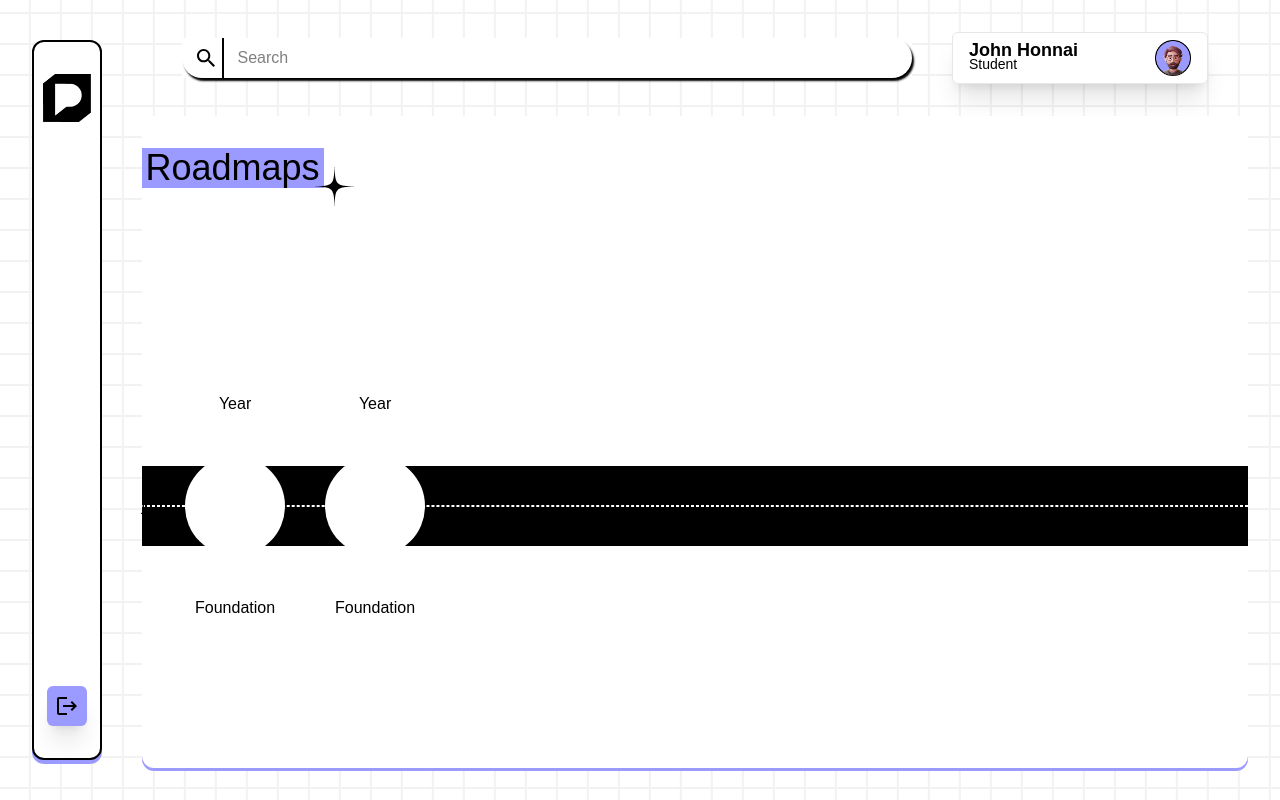
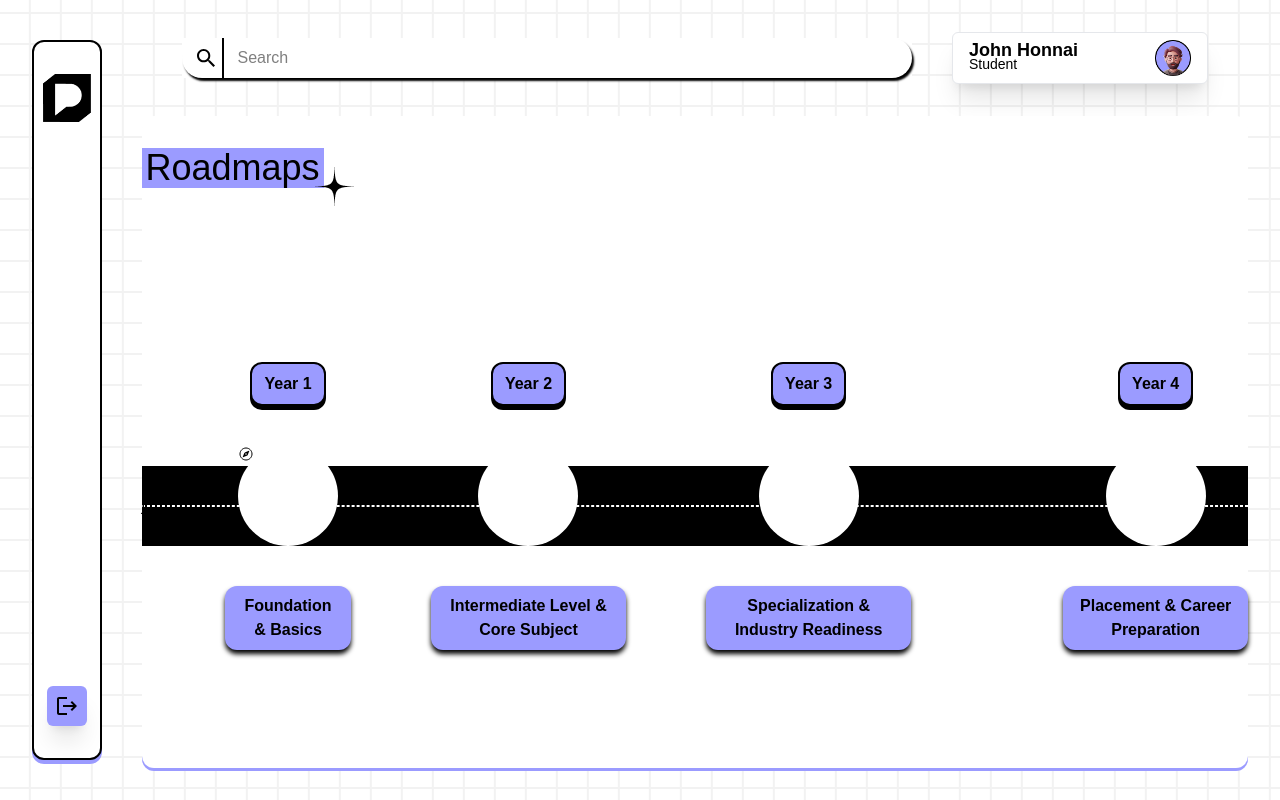
Before and after one commit to GLITCH-hash01/Placement-Resource-Portal, a React (Vite) app: page /student/roadmaps in a window 1280 px wide. Built offline with nearby package versions, Linux system fonts and the light colour scheme.

Commit message:
Roadmap added

```diff
--- a/src/pages/Students/Roadmaps/Roadmaps.jsx
+++ b/src/pages/Students/Roadmaps/Roadmaps.jsx
@@ -14,19 +14,47 @@ export default function Roadmaps() {
         <div className="flex w-full h-20 bg-black items-center">
           <span className="w-full  border border-white border-dashed"></span>
         </div>
-        <div className="absolute top-[50%] gap-10 h-72 w-full flex items-center  -translate-y-[50%]">
+        <div className="absolute top-[50%] gap-20 h-72 w-full flex items-center  -translate-y-[50%]">
           j{" "}
-          <div className="h-full flex flex-col items-center justify-center gap-10">
-            <p>Year</p>
-            <div className=" bg-white h-25   w-25 rounded-full"></div>
-            <p>Foundation</p>
+          <div className="h-full flex flex-col items-center justify-center gap-10 ">
+            <div className="bg-primary text-black font-primary px-3 py-2 rounded-xl font-bold text-center border-black border-2" style={{ boxShadow: "0px 4px 0px 0px #000000" }}>
+            <p>Year 1</p>
+            </div>
+            <div className=" bg-white h-25   w-25 rounded-full">
+            <IoCompassOutline />
+            </div>
+            <div className="bg-primary text-black font-primary px-3 py-2 rounded-xl font-bold text-center" style={{ boxShadow: "0px 4px 5px 0px #000000" }}>
+            <p>Foundation & Basics</p>
+            </div>
           </div>
           <div className="h-full flex flex-col items-center justify-center gap-10">
-            <p>Year</p>
+            <div className="bg-primary text-black font-primary px-3 py-2 rounded-xl font-bold text-center border-black border-2" style={{ boxShadow: "0px 4px 0px 0px #000000" }}>
+            <p>Year 2</p>
+            </div>
+            <div className=" bg-white h-25   w-25 rounded-full "></div>
+            <div className="bg-primary text-black font-primary px-3 py-2 rounded-xl font-bold text-center" style={{ boxShadow: "0px 4px 5px 0px #000000" }}>
+            <p>Intermediate Level & Core Subject</p>
+            </div>
+          </div>
+          <div className="h-full flex flex-col items-center justify-center gap-10 ">
+            <div className="bg-primary text-black font-primary px-3 py-2 rounded-xl font-bold text-center border-black border-2" style={{ boxShadow: "0px 4px 0px 0px #000000" }}>
+            <p>Year 3</p>
+            </div>
             <div className=" bg-white h-25   w-25 rounded-full"></div>
-            <p>Foundation</p>
+            <div className="bg-primary text-black font-primary px-3 py-2 rounded-xl font-bold text-center" style={{ boxShadow: "0px 4px 5px 0px #000000" }}>
+            <p>Specialization & Industry Readiness
+            </p>
+            </div>
           </div>
-
+          <div className="h-full flex flex-col items-center justify-center gap-10 ml-18">
+            <div className="bg-primary text-black font-primary px-3 py-2 rounded-xl font-bold text-center border-black border-2" style={{ boxShadow: "0px 4px 0px 0px #000000" }}>
+            <p>Year 4</p>
+            </div>
+            <div className=" bg-white h-25   w-25 rounded-full"></div>
+            <div className="bg-primary text-black font-primary px-3 py-2 rounded-xl font-bold text-center" style={{ boxShadow: "0px 4px 5px 0px #000000" }}>
+            <p>Placement & Career Preparation</p>
+            </div>
+          </div>
         </div>
       </div>
     </div>
```
